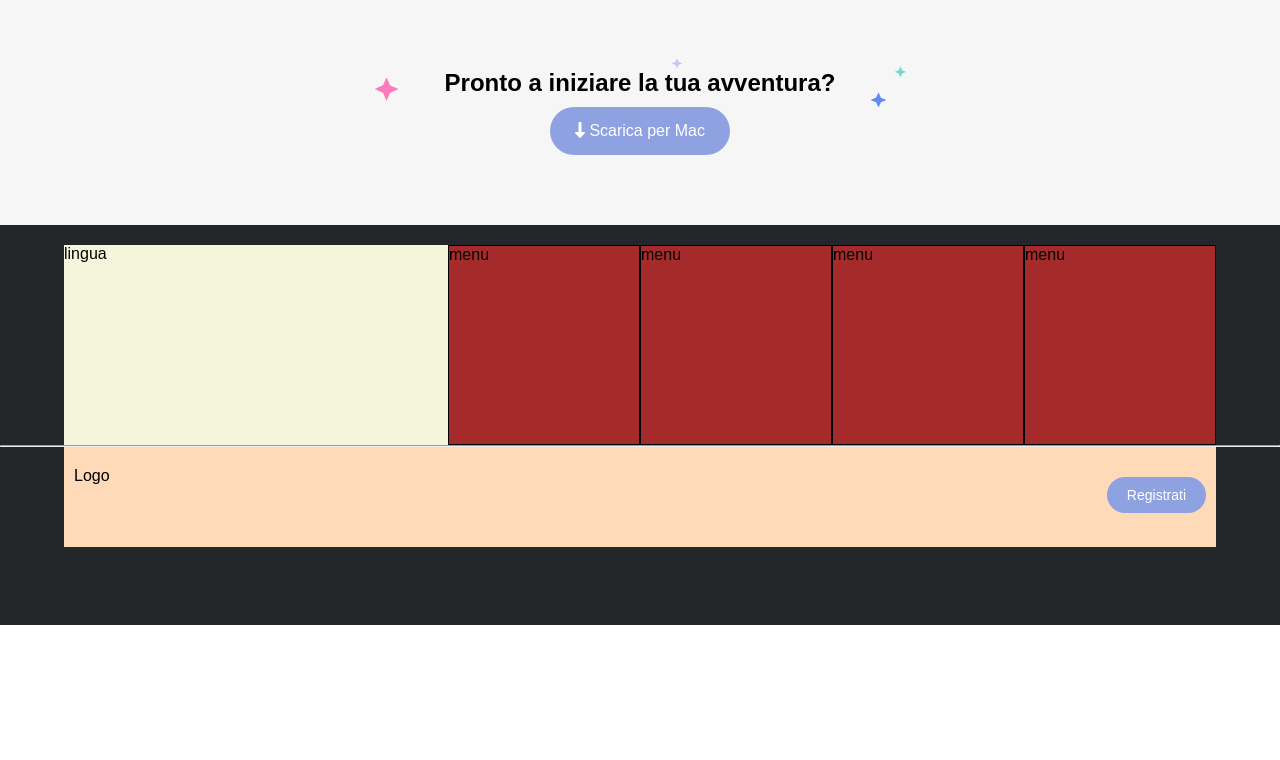
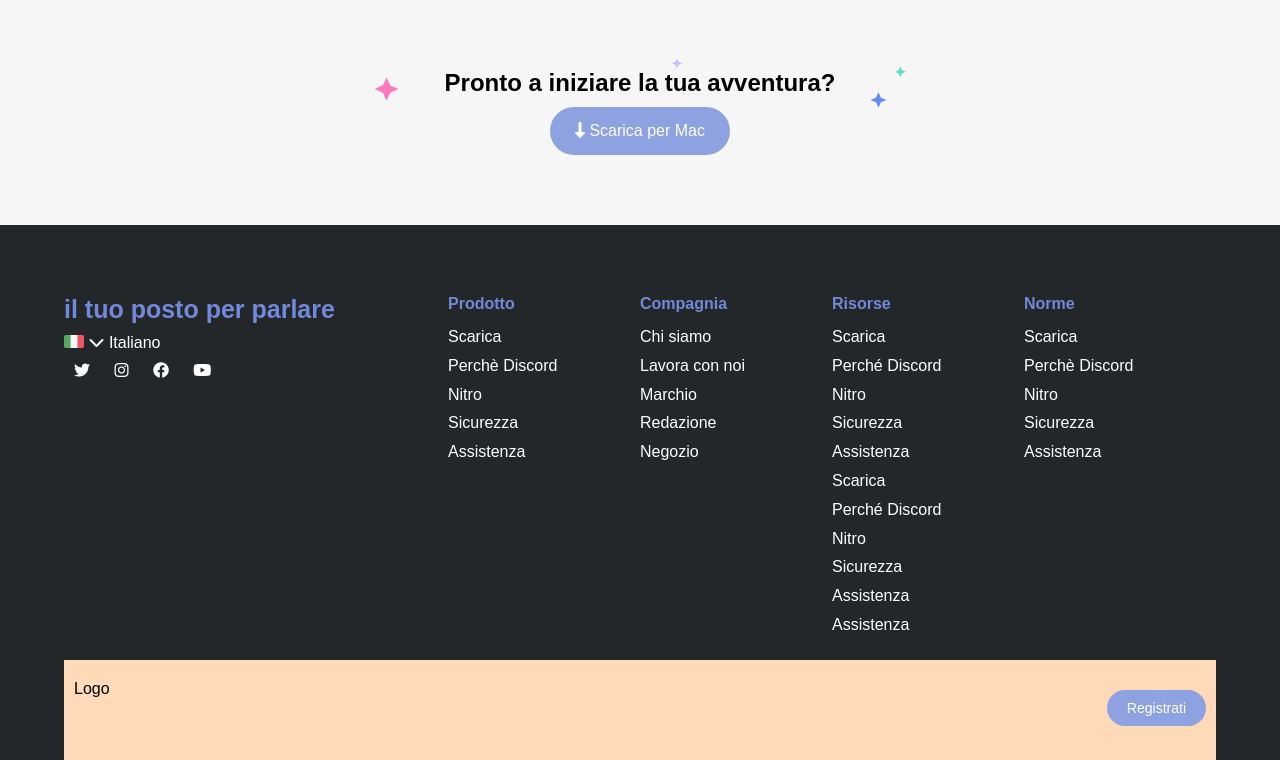
Before and after one commit to saracassandra7/htmlcss-discord, a plain HTML site: page index.html in a window 1280 px wide. Shown: the part 2810-3570 px from the top of the page. Before the commit the page ends 3435 px from the top, so only its background shows below. Drawn offline with Linux system fonts and the light colour scheme.

Commit message:
added coloumns in footer

```diff
--- a/css/style.css
+++ b/css/style.css
@@ -48,7 +48,7 @@ header .menu ul li{
   padding: 20px;
 }
 
-header .menu ul li a{
+header .menu ul li a, footer .menu ul li a{
   text-decoration: none;
   color: white;
 }
@@ -219,31 +219,70 @@ main .colored-2 #bottom-button{
 
 /*footer*/
 footer{
-  height: 400px; /*da togliere*/
   background-color: #24272A;
 }
+
+footer h3{
+  color: #7289da;
+  font-size: 25px;
+  margin-bottom: 10px;
+}
+
+footer .social{
+  color: white;
+}
+
+footer img{
+  width: 20px;
+}
+
+footer .social-icons{
+  margin-top: 10px;
+}
+
+footer .social-icons i{
+  padding: 0 10px;
+}
+
 
 footer .container{
   width: 90%;
   margin: 0 auto;
-  padding-top: 20px;
+  padding-top: 70px;
+  padding-bottom: 20px;
   display: flex;
-  align-items: center;
+  justify-content: flex-start;
+  align-items: flex-start;
+}
+
+footer .menu{
+  display: flex;
+  flex-direction: column;
 }
 
 /*colonna della lingua*/
 footer .container .lingua{
-  background-color: beige;
-  height: 200px; /*da togliere*/
   width: calc(100% / 3);
+
 }
 
 /*colonne dei menu*/
 footer .container .menu{
-  background-color: brown;
-  height: 200px; /*da togliere*/
   width: calc(100% / 6);
-  border: 1px solid black;
+}
+
+footer .menu span{
+  font-weight: 700;
+  color: #7289da;
+  margin-bottom: 10px;
+}
+
+footer .menu ul{
+  list-style: none;
+}
+
+footer .menu ul li{
+  line-height: 180%;
 }
 
 /*sezione del footer con logo e pulsante*/
--- a/index.html
+++ b/index.html
@@ -123,34 +123,82 @@
       <div class="button">
         <button id="bottom-button"> <i class="fa-solid fa-down-long"></i> Scarica per Mac</button>
       </div>
-
-
     </section>
 
+    <!-- footer -->
     <footer>
+
+      <!-- colonna dei social -->
       <div class="container">
         <div class="lingua">
-          lingua
+          <h3>il tuo posto per parlare</h3>
+
+          <div class="social">
+            <div>
+              <img src="img/ita.png" alt="ita">
+             <i class="fa-solid fa-chevron-down"></i> Italiano
+            </div>
+
+            <div class="social-icons">
+              <i class="fa-brands fa-twitter"></i>
+              <i class="fa-brands fa-instagram"></i>
+              <i class="fa-brands fa-facebook"></i>
+              <i class="fa-brands fa-youtube"></i>
+            </div>
+          </div>
+        </div>
+
+        <!-- colonne dei menu -->
+        <div class="menu">
+          <span>Prodotto</span>
+          <ul>
+            <li><a href="#">Scarica</a></li>
+            <li><a href="#">Perchè Discord</a></li>
+            <li><a href="#">Nitro</a></li>
+            <li><a href="#">Sicurezza</a></li>
+            <li><a href="#">Assistenza</a></li>
+          </ul>
         </div>
 
         <div class="menu">
-          menu
+          <span>Compagnia</span>
+          <ul>
+            <li><a href="#">Chi siamo</a></li>
+            <li><a href="#">Lavora con noi</a></li>
+            <li><a href="#">Marchio</a></li>
+            <li><a href="#">Redazione</a></li>
+            <li><a href="#">Negozio</a></li>
+          </ul>
         </div>
 
         <div class="menu">
-          menu
+          <span>Risorse</span>
+          <ul>
+            <li><a href="#">Scarica</a></li>
+            <li><a href="#">Perché Discord</a></li>
+            <li><a href="#">Nitro</a></li>
+            <li><a href="#">Sicurezza</a></li>
+            <li><a href="#">Assistenza</a></li>
+            <li><a href="#">Scarica</a></li>
+            <li><a href="#">Perché Discord</a></li>
+            <li><a href="#">Nitro</a></li>
+            <li><a href="#">Sicurezza</a></li>
+            <li><a href="#">Assistenza</a></li>
+            <li><a href="#">Assistenza</a></li>
+          </ul>
         </div>
 
         <div class="menu">
-          menu
-        </div>
-
-        <div class="menu">
-          menu
+          <span>Norme</span>
+          <ul>
+            <li><a href="#">Scarica</a></li>
+            <li><a href="#">Perchè Discord</a></li>
+            <li><a href="#">Nitro</a></li>
+            <li><a href="#">Sicurezza</a></li>
+            <li><a href="#">Assistenza</a></li>
+          </ul>
         </div>
       </div>
-
-      <hr>
 
       <div class="end">
         <div class="logo">Logo</div>
```
